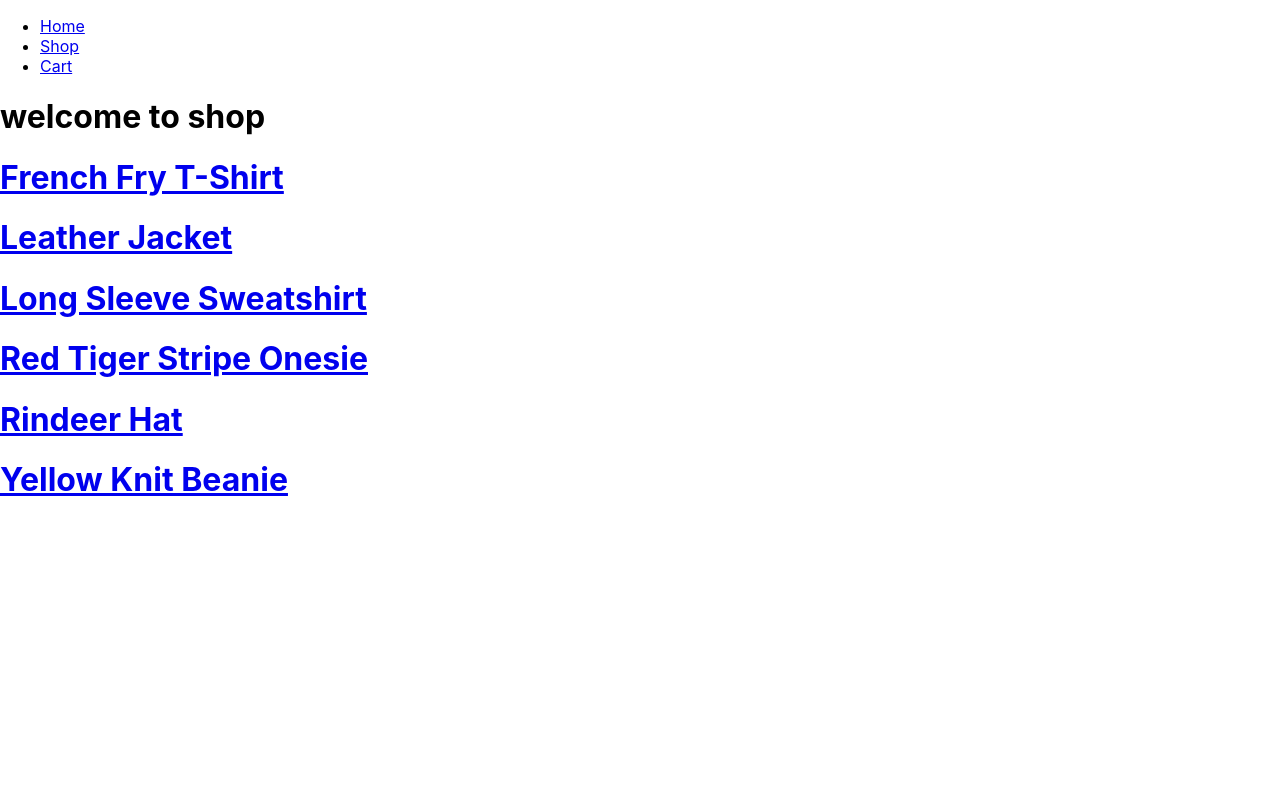
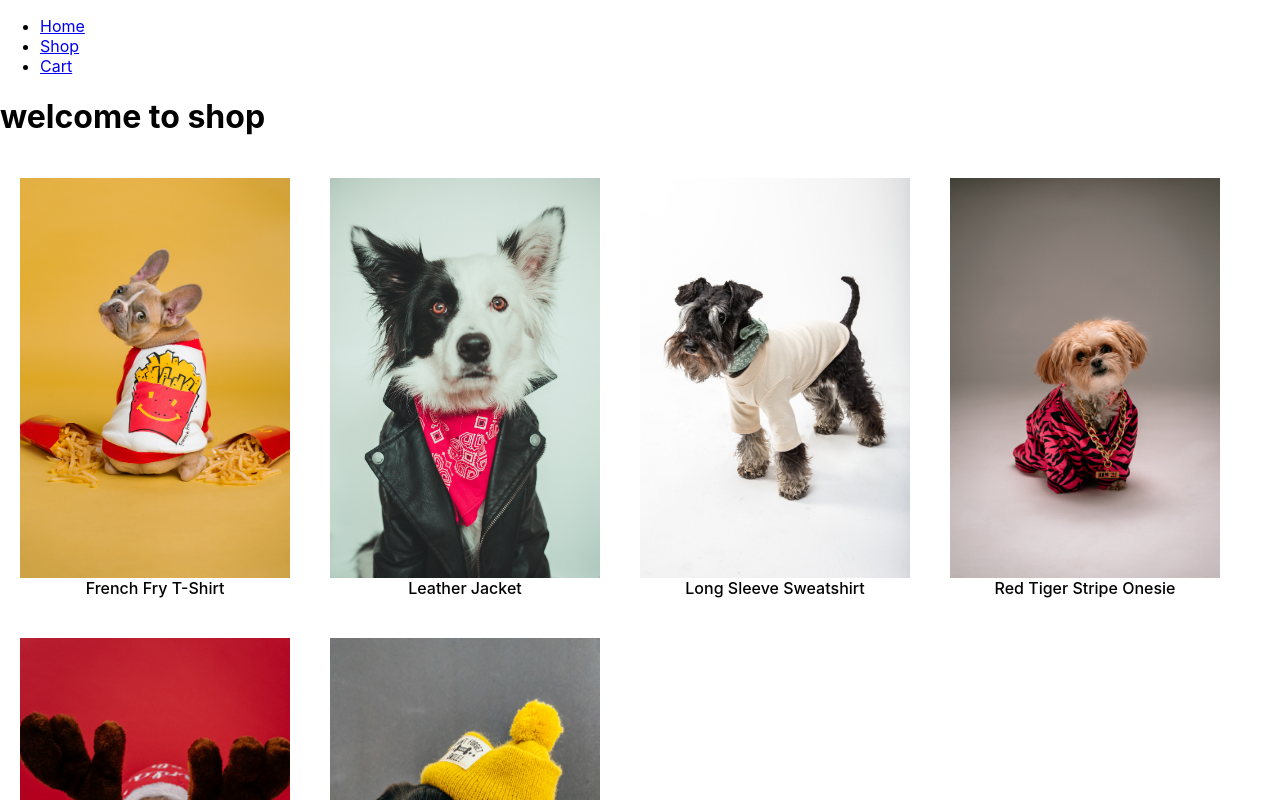
Before and after one commit to BoxenOfDonuts/shopping-cart, a React (Create React App) app: page /shop in a window 1280 px wide. Shown: the top 800 px of the page. Built offline with nearby package versions, Linux system fonts and the light colour scheme.

Commit message:
refactor and updates

```diff
--- a/src/App.js
+++ b/src/App.js
@@ -1,82 +1,24 @@
 import { useEffect, useReducer, useState } from 'react';
-import { act } from 'react-dom/test-utils';
 import {
   BrowserRouter as Router,
   Switch,
   Route,
   Link,
-  useRouteMatch,
 } from 'react-router-dom';
 import ItemDetail from './components/ItemDetail/ItemDetail';
-import frency from './images/french-fries.jpg'
-import leatherJacket from './images/leather-jacket.jpg';
-import longSleeves from './images/long-sleeves.jpg';
-import redTiger from './images/red-tiger.jpg';
-import reindeer from './images/reindeer.jpg';
-import yellowHat from './images/yellow-hat.jpg';
-
-const inventory = [
-  {
-    id: 1,
-    name: 'French Fry T-Shirt',
-    img: frency,
-    price: 35,
-  },
-  {
-    id: 2,
-    name: 'Leather Jacket',
-    img: leatherJacket,
-    price: 70,
-  },
-  {
-    id: 3,
-    name: 'Long Sleeve Sweatshirt',
-    img: longSleeves,
-    price: 55,
-  },
-  {
-    id: 4,
-    name: 'Red Tiger Stripe Onesie',
-    img: redTiger,
-    price: 45,
-  },
-  {
-    id: 5,
-    name: 'Rindeer Hat',
-    img: reindeer,
-    price: 15,
-  },
-  {
-    id: 6,
-    name: 'Yellow Knit Beanie',
-    img: yellowHat,
-    price: 30,
-  },
-]
-
-const shoppingCart = [
-  {
-    id: 1,
-    name: 'French Fry T-Shirt',
-    img: frency,
-    price: 35,
-    quantity: 1
-  },
-  {
-    id: 6,
-    name: 'Yellow Knit Beanie',
-    img: yellowHat,
-    price: 30,
-  },
-]
+import Cart from './components/Cart/Cart';
+import NavBar from './components/NavigationBar/Navbar';
+import Shop from './components/Shop/Shop';
+import inventory from './Inventory/Inventory.js';
 
 const updateCartItems = (state, action) => {
   console.log(state, action);
   const index = state.findIndex(cartItem => {
     return cartItem.id === action.item.id
   })
+
   switch (action.id) {
-    case 'add':
+    case 'add': {
       if (index === -1) {
         const item  = {...action.item, quantity: 1}
         return [...state, item]
@@ -89,11 +31,55 @@ const updateCartItems = (state, action) => {
         })
         return [...newCart]
       }
-      break;
+    }
+    // case 'increment': {
+    //   const newCart = state.map((cartItem, cartIndex) => {
+    //     if (cartIndex === index) {
+    //       return {...cartItem, quantity: cartItem.quantity + 1}
+    //     }
+    //     return cartItem
+    //   })
+    //   return [...newCart]
+    // }
+    // case 'decrement':
+    //   const newCart = state.reduce((array, cartItem, cartIndex) => {
+    //     if (cartIndex === index) {
+    //       if (cartItem.quantity === 1) {
+    //         return array.concat();
+    //       }
+    //       return array.concat({...cartItem, quantity: cartItem.quantity - 1});
+    //     }
+    //     return array.concat(cartItem)
+    //   },[])
+    //   console.log(newCart)
+    //   return [...newCart]
+    // case 'onChange': {
+    //   const newCart = state.map((cartItem, cartIndex) => {
+    //     if (cartIndex === index) {
+    //       return {...cartItem, quantity: action.quantity}
+    //     }
+    //     return cartItem
+    //   })
+    //   return [...newCart]
+    // }
+    case 'update': {
+      let newCart = [];
+      if (action.quantity === 0) {
+        newCart = state.slice();
+        newCart.splice(index, 1);
+      } else {
+        newCart = state.map((cartItem, cartIndex) => {
+          if (cartIndex === index) {
+            return {...cartItem, quantity: action.quantity};
+          }
+          return cartItem;
+        })
+      }
 
+      return [...newCart]
+    }
     default:
-
-      break;
+      throw new Error('invalid action');
   }
 }
 
@@ -113,8 +99,16 @@ const App = () => {
     <Router>
     <NavBar cartCount={cartCount} />
       <Switch>
-        <Route exact path='/shop' component={Shop}/>
-        <Route exact path='/cart' component={Cart}/>
+        <Route exact path='/shop'>
+          <Shop inventory={inventory} />
+        </Route>
+        <Route exact path='/cart'>
+          <Cart
+            cart={cart}
+            updateCartQuantity={dispatch}
+          />
+
+        </Route>
         <Route exact path='/item/:id'>
           <ItemDetail
             inventory={inventory}
@@ -127,91 +121,10 @@ const App = () => {
   );
 }
 
-
-const NavBar = ({cartCount}) => {
-  let content = '';
-
-  if (cartCount && cartCount > 0) {
-    content = `(${cartCount})`
-  }
-
-  return (
-    <nav>
-      <ul>
-        <li>
-          <Link to="/">Home</Link>
-        </li>
-        <li>
-          <Link to="/shop">Shop</Link>
-        </li>
-        <li>
-          <Link to="/cart">Cart {content}</Link>
-        </li>
-      </ul>
-    </nav>
-  );
-}
-
-
-const Shop = () => {
-  let items = inventory.map((item) => {
-    return (
-      <h1 key={item.id}>
-        <Link to={`/item/${item.id}`} >
-          {item.name}
-        </Link>
-      </h1>
-    )
-  })
-
-  return (
-    <>
-      <h1>welcome to shop</h1>
-      {items}
-    </>
-  );
-}
-
 const Home = () => {
   return (
     <h1>Welcome to home</h1>
   );
 }
 
-const Cart  = (props) => {
-  const items = shoppingCart.map(item => {
-    return (
-      <>
-        <CartItems
-          cartItem={item}
-        />
-        <div className="item-description">
-          <h1>{item.name}</h1>
-          <p>${item.price}</p>
-          <p>{item.quantity}</p>
-          <button type='button'>+</button>
-          <button type='button'>-</button>
-        </div>
-      </>
-    );
-  })
-
-  return (
-    <>
-      <h1>welcome to cart</h1>
-      {items}
-    </>
-  );
-}
-
-const CartItems = (props) => {
-  const { cartItem } = props;
-
-  return (
-    <div className="cart-item-container">
-      <img src={cartItem.img} alt={cartItem.name}/>
-    </div>
-  );
-}
-
 export default App;
--- /dev/null
+++ b/src/Inventory/Inventory.js
@@ -0,0 +1,47 @@
+import frency from '../images/french-fries.jpg'
+import leatherJacket from '../images/leather-jacket.jpg';
+import longSleeves from '../images/long-sleeves.jpg';
+import redTiger from '../images/red-tiger.jpg';
+import reindeer from '../images/reindeer.jpg';
+import yellowHat from '../images/yellow-hat.jpg';
+
+const inventory = [
+  {
+    id: 1,
+    name: 'French Fry T-Shirt',
+    img: frency,
+    price: 35,
+  },
+  {
+    id: 2,
+    name: 'Leather Jacket',
+    img: leatherJacket,
+    price: 70,
+  },
+  {
+    id: 3,
+    name: 'Long Sleeve Sweatshirt',
+    img: longSleeves,
+    price: 55,
+  },
+  {
+    id: 4,
+    name: 'Red Tiger Stripe Onesie',
+    img: redTiger,
+    price: 45,
+  },
+  {
+    id: 5,
+    name: 'Rindeer Hat',
+    img: reindeer,
+    price: 15,
+  },
+  {
+    id: 6,
+    name: 'Yellow Knit Beanie',
+    img: yellowHat,
+    price: 30,
+  },
+]
+
+export default inventory;
--- /dev/null
+++ b/src/components/Cart/Cart.js
@@ -0,0 +1,63 @@
+const Cart  = (props) => {
+  const { cart, updateCartQuantity } = props;
+  const total = cart.reduce((accum, item) => {
+    return accum + (item.quantity * item.price);
+  }, 0)
+
+  const items = cart.map(item => {
+    return (
+      <CartItem
+        cartItem={item}
+        updateCartQuantity={updateCartQuantity}
+        key={item.id}
+      />
+    );
+  })
+
+  return (
+    <>
+      <h1>welcome to cart</h1>
+      {items}
+      <p className="total">Total: ${total}</p>
+    </>
+  );
+}
+
+const CartItem = (props) => {
+  const { cartItem, updateCartQuantity } = props;
+
+  const updateCart = (e) => {
+    console.log(e.target.value,)
+    updateCartQuantity({id: 'update', item: cartItem, quantity: Number(e.target.value)})
+  }
+
+  return (
+    <div className="cart-item-container">
+      <img src={cartItem.img} alt={cartItem.name}/>
+      <div className="item-description">
+          <h1>{cartItem.name}</h1>
+          <p>${cartItem.price}</p>
+          {/* <p>{cartItem.quantity}</p> */}
+          {/* <input value={cartItem.quantity} type='number' min="0" onChange={(e) => updateCartQuantity({id: 'onChange', item: cartItem, quantity: Number(e.target.value)})} /> */}
+          <Selection initialValue={cartItem.quantity} values={Array.from(Array(11)).map((value,index)=>index)} name={'quantity'} onChange={updateCart}/>
+          {/* <button type='button' onClick={() => updateCartQuantity({id: 'increment', item: cartItem})}>+</button>
+          <button type='button' onClick={() => updateCartQuantity({id: 'decrement', item: cartItem})}>-</button> */}
+        </div>
+    </div>
+  );
+}
+
+const Selection = ({ initialValue, values, name, onChange }) => {
+  return (
+    <>
+      <label htmlFor={name}></label>
+      <select name={name} value={initialValue} onChange={onChange}>
+        {values.map(value => {
+          return <option value={value}>{value}</option>
+        })}
+      </select>
+    </>
+  );
+}
+
+export default Cart;
--- /dev/null
+++ b/src/components/NavigationBar/Navbar.js
@@ -0,0 +1,29 @@
+import {
+  Link
+} from 'react-router-dom';
+
+const NavBar = ({cartCount}) => {
+  let content = '';
+
+  if (cartCount && cartCount > 0) {
+    content = `(${cartCount})`
+  }
+
+  return (
+    <nav>
+      <ul>
+        <li>
+          <Link to="/">Home</Link>
+        </li>
+        <li>
+          <Link to="/shop">Shop</Link>
+        </li>
+        <li>
+          <Link to="/cart">Cart {content}</Link>
+        </li>
+      </ul>
+    </nav>
+  );
+}
+
+export default NavBar;
--- /dev/null
+++ b/src/components/Shop/Shop.css
@@ -0,0 +1,18 @@
+.shop-wrapper {
+  display: flex;
+  flex-wrap: wrap;
+  align-content: space-around;
+  align-items: center;
+}
+.shop-item {
+  margin: 20px;
+  text-decoration: none;
+  color: black;
+  text-align: center;
+  font-weight: 500;
+  /* margin: 0 auto; */
+}
+
+.shop-item::after {
+  text-decoration: none;
+}
--- /dev/null
+++ b/src/components/Shop/Shop.js
@@ -0,0 +1,24 @@
+import { Link } from 'react-router-dom';
+import './Shop.css';
+
+const Shop = ({inventory}) => {
+  let items = inventory.map((item) => {
+    return (
+        <Link to={`/item/${item.id}`} className='shop-item'>
+          <img src={item.img} alt={item.name}/>
+          <p>{item.name}</p>
+        </Link>
+    )
+  })
+
+  return (
+    <>
+      <h1>welcome to shop</h1>
+      <div className='shop-wrapper'>
+        {items}
+      </div>
+    </>
+  );
+}
+
+export default Shop;
```
